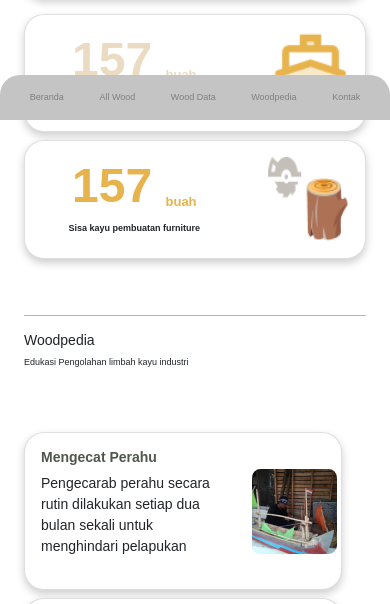
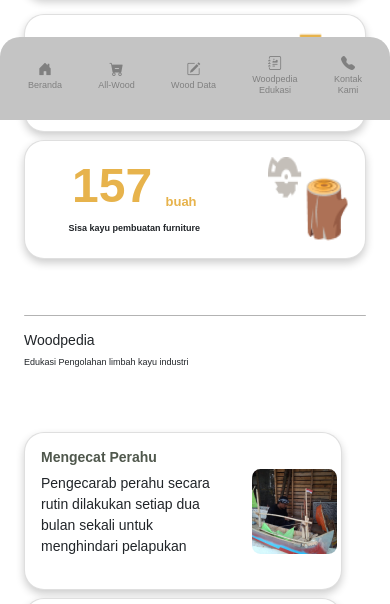
Before and after one commit to TioHalu/WOODWASTE, a plain HTML site: page web/View/Beranda.html in a window 390 px wide. Shown: the part 724-1328 px from the top of the page. Drawn offline with nearby package versions, Linux system fonts and the light colour scheme.

Commit message:
responsive

```diff
--- a/web/View/Beranda.html
+++ b/web/View/Beranda.html
@@ -10,6 +10,8 @@
     <link href="https://cdn.jsdelivr.net/npm/bootstrap@5.1.3/dist/css/bootstrap.min.css" rel="stylesheet" integrity="sha384-1BmE4kWBq78iYhFldvKuhfTAU6auU8tT94WrHftjDbrCEXSU1oBoqyl2QvZ6jIW3" crossorigin="anonymous">
     <!-- CSS link -->
     <link rel="stylesheet" href="../assets/css/style.css">
+    <!-- link icon -->
+    <link rel="stylesheet" href="https://cdn.jsdelivr.net/npm/bootstrap-icons@1.7.0/font/bootstrap-icons.css">
 
     <title>Hello, world!</title>
 </head>
@@ -209,14 +211,39 @@
             </div>
             <!-- end content -->
             <!-- navbar-bottom -->
-            <div class="container " style="margin-top: 100px; ">
+            <div class="container " style="margin-top: 200px; ">
                 <nav class="navbar container navbar-bottom fixed-bottom navbar-light ">
 
-                    <a class="nav-link " href="# ">Beranda</a>
-                    <a class="nav-link " href="# ">All Wood</a>
-                    <a class="nav-link " href="# ">Wood Data</a>
-                    <a class="nav-link " href="# ">Woodpedia</a>
-                    <a class="nav-link " href="# ">Kontak</a>
+                    <a class="nav-link " href="# ">
+                        <i class="bi bi-house-door-fill"></i>
+                        <h5>Beranda</h5>
+                    </a>
+
+                    <a class="nav-link " href="# ">
+                        <i class="bi bi-cart-dash-fill"></i>
+                        <h5>All-Wood</h5>
+                    </a>
+
+                    <a class="nav-link " href="# ">
+                        <i class="bi bi-pencil-square"></i>
+                        <h5>Wood Data</h5>
+                    </a>
+
+
+                    <a class="nav-link " href="# ">
+                        <i class="bi bi-journal-richtext"></i>
+                        <h5>Woodpedia <br> Edukasi</h5>
+                    </a>
+
+
+                    <a class="nav-link " href="# ">
+                        <i class="bi bi-telephone-fill"></i>
+                        <h5>Kontak <br> Kami</h5>
+                    </a>
+
+            </div>
+
+
 
             </nav>
         </div>
--- a/web/assets/css/style.css
+++ b/web/assets/css/style.css
@@ -26,11 +26,23 @@ p {
     background-color: #C4C4C4;
     border-top-right-radius: 20px;
     border-top-left-radius: 20px;
-    justify-content: space-around;
+    justify-content: ;
+}
+
+a {
+    text-align: center;
 }
 
 .nav-link {
     color: grey;
+}
+
+ul {
+    align-items: center;
+}
+
+i {
+    font-size: 30px;
 }
 
 
@@ -106,7 +118,7 @@ sub {
 
 /* `sm` applies to x-small devices (portrait phones, less than 576px) */
 
-@media (max-width: 750px) {
+@media (max-width: 767px) {
     body {
         font-size: 9px;
     }
@@ -119,8 +131,8 @@ sub {
     .nav-link {
         font-size: 9px;
     }
-    .navbar-bottom {
-        background-color: #C4C4C4;
+    i {
+        font-size: 14px;
     }
     .card1 {
         border-color: #4F574C;
@@ -145,4 +157,7 @@ sub {
         justify-content: end;
         position: absolute;
     }
+    h5 {
+        font-size: 9px;
+    }
 }
```
Also changed, not shown: web/assets/images/Group 100.png (added), web/assets/images/Group 96.png (added), web/assets/images/Group 97.png (added), web/assets/images/Group 98.png (added), web/assets/images/Group 99.png (added). Lines whose indentation alone changed are shown as unchanged.
